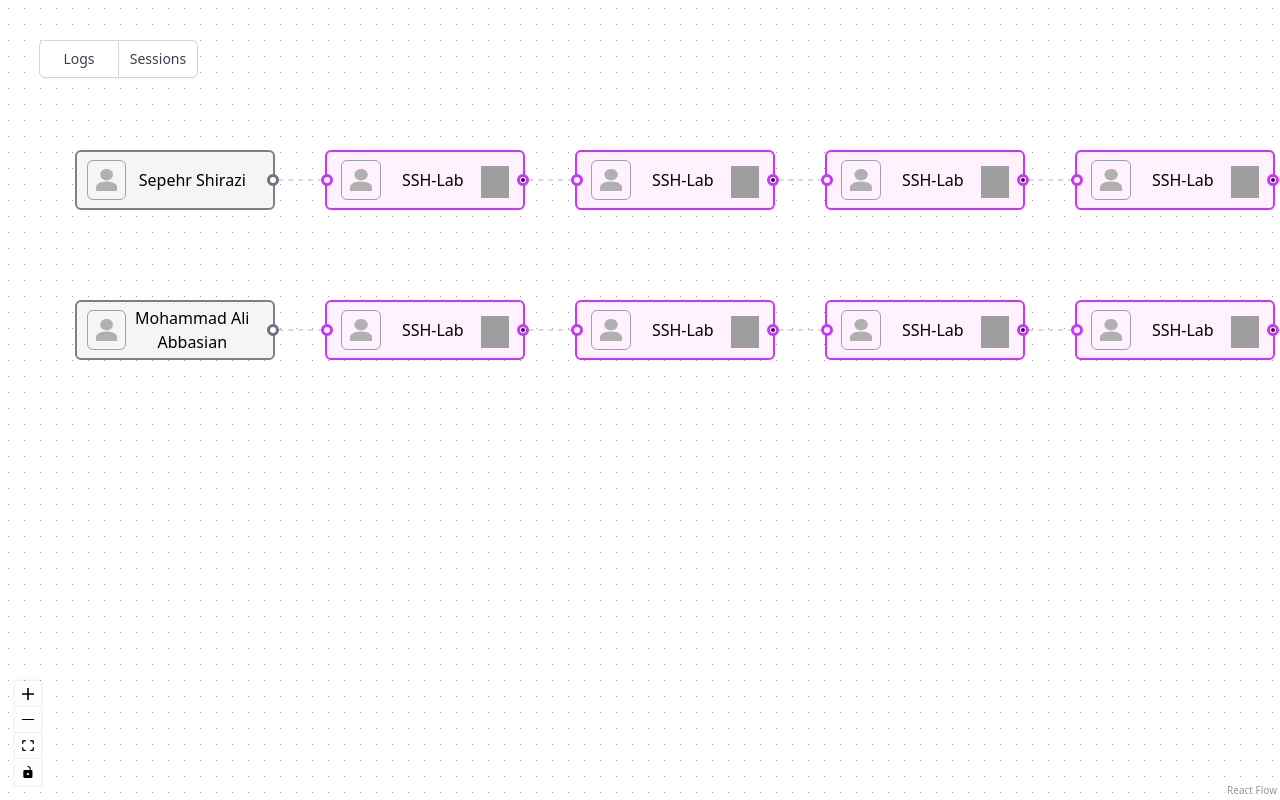
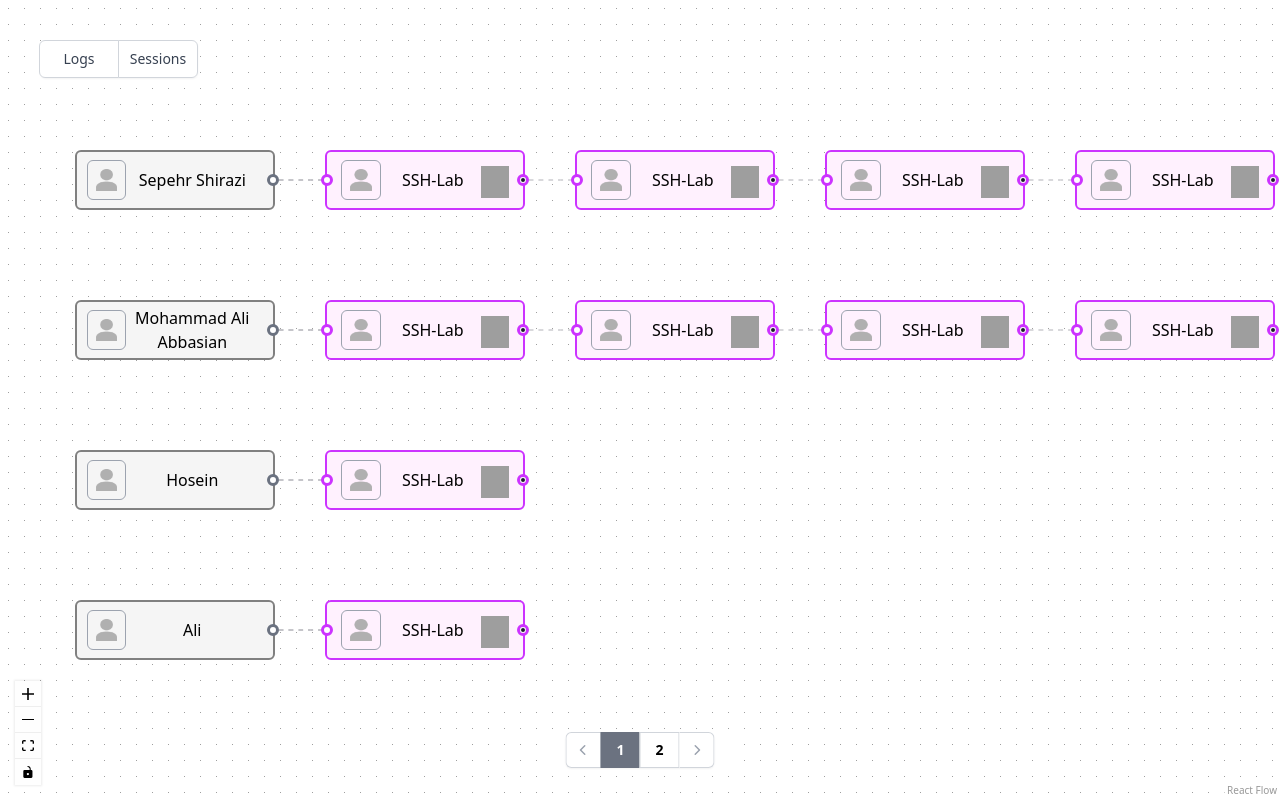
Before and after one commit to sepehrshz/workflow, a React (Vite) app: page /sessions in a window 1280 px wide. Built offline with nearby package versions, Linux system fonts and the light colour scheme; grey boxes are pictures that could not be loaded.

Commit message:
feat: add pagination to userFlow page

```diff
--- a/src/assets/sessions.json
+++ b/src/assets/sessions.json
@@ -148,7 +148,7 @@
     "accessType": "portal",
     "protocol": "ssh",
     "appName": "SSH-Lab",
-    "userName": "Mohammad Ali Abbasian",
+    "userName": "Matin",
     "dstIp": "192.168.6.119",
     "clientIp": "192.168.6.104",
     "clientIpDesc": "LAN",
@@ -188,7 +188,7 @@
     "accessType": "portal",
     "protocol": "ssh",
     "appName": "SSH-Lab",
-    "userName": "Mohammad Ali Abbasian",
+    "userName": "Matin",
     "dstIp": "192.168.6.119",
     "clientIp": "192.168.6.104",
     "clientIpDesc": "LAN",
@@ -268,7 +268,7 @@
     "accessType": "portal",
     "protocol": "ssh",
     "appName": "SSH-Lab",
-    "userName": "Mohammad Ali Abbasian",
+    "userName": "Reza",
     "dstIp": "192.168.6.119",
     "clientIp": "192.168.6.104",
     "clientIpDesc": "LAN",
@@ -308,7 +308,7 @@
     "accessType": "portal",
     "protocol": "ssh",
     "appName": "SSH-Lab",
-    "userName": "Mohammad Ali Abbasian",
+    "userName": "Ali",
     "dstIp": "192.168.6.119",
     "clientIp": "192.168.6.104",
     "clientIpDesc": "LAN",
@@ -348,7 +348,7 @@
     "accessType": "portal",
     "protocol": "ssh",
     "appName": "SSH-Lab",
-    "userName": "Mohammad Ali Abbasian",
+    "userName": "Hosein",
     "dstIp": "192.168.6.119",
     "clientIp": "192.168.6.104",
     "clientIpDesc": "LAN",
--- a/src/assets/userLogs.json
+++ b/src/assets/userLogs.json
@@ -197,6 +197,62 @@
   },
   {
     "owner": "6fed5ef8-c214-473d-a56a-9d2b61e41b31",
+    "name": "1490b203fb1753f3f1fe6b64d629474e",
+    "createdTime": "2024-07-10T07:09:59.627456+03:30",
+    "userName": "Sepehr Shirazi",
+    "clientIp": "192.168.6.104",
+    "clientIpDesc": "LAN",
+    "userAgent": "Mozilla/5.0 (X11; Linux x86_64) AppleWebKit/537.36 (KHTML, like Gecko) Chrome/126.0.0.0 Safari/537.36",
+    "userAgentDesc": "Chrome 126.0.0 | Linux | Other",
+    "status": "connected",
+    "isSuccess": "true",
+    "result": "login",
+    "sessionIdentifier": "bc22d4156e"
+  },
+  {
+    "owner": "6fed5ef8-c214-473d-a56a-9d2b61e41b31",
+    "name": "1b3faf6d6225b32364923526d646f986",
+    "createdTime": "2024-07-10T07:15:43.229883+03:30",
+    "userName": "Sepehr Shirazi",
+    "clientIp": "192.168.1.186",
+    "clientIpDesc": "LAN",
+    "userAgent": "Mozilla/5.0 (Windows NT 10.0; Win64; x64) AppleWebKit/537.36 (KHTML, like Gecko) Chrome/126.0.0.0 Safari/537.36",
+    "userAgentDesc": "Chrome 126.0.0 | Windows 10 | Other",
+    "status": "connected",
+    "isSuccess": "true",
+    "result": "signout",
+    "sessionIdentifier": "270968924b"
+  },
+  {
+    "owner": "6fed5ef8-c214-473d-a56a-9d2b61e41b31",
+    "name": "1490b203fb1753f3f1fe6b64d629474e",
+    "createdTime": "2024-07-09T11:09:59.627456+03:30",
+    "userName": "Sepehr Shirazi",
+    "clientIp": "192.168.6.104",
+    "clientIpDesc": "LAN",
+    "userAgent": "Mozilla/5.0 (X11; Linux x86_64) AppleWebKit/537.36 (KHTML, like Gecko) Chrome/126.0.0.0 Safari/537.36",
+    "userAgentDesc": "Chrome 126.0.0 | Linux | Other",
+    "status": "connected",
+    "isSuccess": "true",
+    "result": "login",
+    "sessionIdentifier": "bc22d4156e"
+  },
+  {
+    "owner": "6fed5ef8-c214-473d-a56a-9d2b61e41b31",
+    "name": "1b3faf6d6225b32364923526d646f986",
+    "createdTime": "2024-07-09T11:15:43.229883+03:30",
+    "userName": "Sepehr Shirazi",
+    "clientIp": "192.168.1.186",
+    "clientIpDesc": "LAN",
+    "userAgent": "Mozilla/5.0 (Windows NT 10.0; Win64; x64) AppleWebKit/537.36 (KHTML, like Gecko) Chrome/126.0.0.0 Safari/537.36",
+    "userAgentDesc": "Chrome 126.0.0 | Windows 10 | Other",
+    "status": "connected",
+    "isSuccess": "true",
+    "result": "signout",
+    "sessionIdentifier": "270968924b"
+  },
+  {
+    "owner": "6fed5ef8-c214-473d-a56a-9d2b61e41b31",
     "name": "87345a720b67d4f3ae5b6523dd09395a",
     "createdTime": "2024-07-08T18:15:29.851336+03:30",
     "userName": "Reza",
--- a/src/pages/SessionsFlow.tsx
+++ b/src/pages/SessionsFlow.tsx
@@ -1,12 +1,12 @@
-import { useEffect, useState } from "react";
+import { Node } from "../types/node";
+import { Edge } from "../types/edge";
 import SessionNode from "../components/SessionNode";
+import { useState } from "react";
 import UserNode from "../components/UserNode";
 import {
   ReactFlow,
   Background,
   Controls,
-  Position,
-  Handle,
   useEdgesState,
   useNodesState,
   getConnectedEdges,
@@ -14,42 +14,35 @@ import {
 import "@xyflow/react/dist/style.css";
 import { Link } from "react-router-dom";
 import userSession from "../assets/sessions.json";
-import { useCallback } from "react";
+import { useCallback, useEffect } from "react";
 import { Session } from "../types/session";
+import Pagination from "../layouts/Pagination";
 
 const SessionsFlow = () => {
-  interface Node {
-    id: string;
-    type?: string;
-    data: { label: ReactElement };
-    position: { x: number; y: number };
-    targetPosition?: string;
-    sourcePosition?: string;
-    style?: { [key: string]: string | number };
-    count?: number;
-  }
-
-  interface Edge {
-    type?: "smoothstep";
-    id: string;
-    source: string;
-    target: string;
-    animated: boolean;
-  }
+  const [startIndex, setStartIndex] = useState(0);
+  const handleChangePage = (index: number) => {
+    setStartIndex((index - 1) * 4);
+  };
   const initialNodes: Node[] = [],
     initialEdges: Edge[] = [];
-
   const addEdge = (newEdge: Edge) => {
     setEdges((prev) => [...prev, newEdge]);
   };
+  const userList: string[] = [];
   //sort logs by created time
   userSession.sort((a, b) => new Date(a.createdTime) - new Date(b.createdTime));
 
   //get all usernames
   const userNames = [...new Set(userSession.map((item) => item.userName))];
-
+  useEffect(() => {
     //add user nodes to initialNodes array
+    initialNodes.splice(0, initialNodes.length);
+    setNodes(initialNodes);
+    userList.splice(0, userList.length);
     userNames.forEach((user, index) => {
+      if (index <= startIndex + 3 && index >= startIndex) {
+        userList.push(user);
+        if (!initialNodes.some((item) => item.id === user)) {
           initialNodes.push({
             id: user,
             data: {
@@ -62,7 +55,7 @@ const SessionsFlow = () => {
                 </Link>
               ),
             },
-      position: { x: 75, y: (index + 1) * 150 },
+            position: { x: 75, y: ((index % 4) + 1) * 150 },
             count: 0,
             sessionNum: 4,
             type: "output",
@@ -85,11 +78,14 @@ const SessionsFlow = () => {
             target: user + "1",
             animated: true,
           });
+        }
+      }
     });
 
     //add logs nodes
     userSession.forEach((log, index) => {
       const user = initialNodes.find((item) => item.id == log.userName);
+      if (userList.includes(user?.id)) {
         if (user.count < user.sessionNum) {
           const positionY = user.position.y;
           user.count++;
@@ -115,275 +111,35 @@ const SessionsFlow = () => {
             },
           });
           if (index !== userSession.length - 1) {
-        if (user.count > 1) {
+            if (
+              user.count > 1 &&
+              !initialEdges.some(
+                (item) =>
+                  item.id ===
+                  "e-" + user.id + "" + (user.count - 1) + "-" + user.count,
+              )
+            ) {
+              // initialEdges.push({
               initialEdges.push({
                 id: "e-" + user.id + "" + (user.count - 1) + "-" + user.count,
                 source: user.id + (user.count - 1),
                 target: user.id + user.count,
                 animated: true,
+                // });
               });
+              setEdges(initialEdges);
+            }
           }
         }
       }
     });
-
-  // expand function
-  let userCount = 1;
-  const expand = (user: Node, firstTime: boolean) => {
-    const expandNodeIndex = initialNodes.findIndex(
-      (item) => item.id === user.id + "-expand",
-    );
-    initialNodes.splice(expandNodeIndex, 1);
-    const filteredSession = userSession.filter(
-      (session) => session.userName === user.id,
-    );
-    filteredSession.forEach((session: Session, index) => {
-      if (index === 0) {
-        userCount = 1;
-      }
-      const sessionNodeId = `${user.id}${userCount}`;
-      //check if it is duplicate node
-      if (
-        !initialNodes.some((node) => node.id === sessionNodeId) &&
-        userCount !== 0
-      ) {
-        //add session nodes
-        initialNodes.push({
-          id: `${user.id}${userCount}`,
-          type: "default",
-          data: {
-            label: (
-              <SessionNode
-                key={`${user.id}-${index}`}
-                userSession={filteredSession[index]}
-              />
-            ),
-          },
-          position: {
-            x: userCount * 250,
-            y: user.position.y,
-          },
-          sourcePosition: "right",
-          targetPosition: "left",
-          style: {
-            width: "200px",
-            height: "60px",
-            fontSize: "13px",
-            display: "flex",
-            justifyContent: "center",
-            alignItems: "center",
-            cursor: "pointer",
-            border: "2px solid #cc33ff",
-            borderRadius: "6px",
-            backgroundColor: "#fff1fe",
-            transition: "all 1s ease",
-            opacity: 0,
-          },
-        });
-        setNodes(initialNodes);
-        setTimeout(() => {
-          // initialNodes[initialNodes.length - 1].position.x += 75;
-          // initialNodes[initialNodes.length - 1].style!.opacity = 1;
-          const lastAddNode = initialNodes.find(
-            (item) => item.id === sessionNodeId,
-          );
-          lastAddNode!.position.x += 75;
-          lastAddNode!.style!.opacity = 1;
-          setNodes(initialNodes);
-        }, 10);
-      }
-      if (
-        !edges.some(
-          (edge) => edge.id === `e-${user.id}${userCount - 1}-${userCount}`,
-        ) &&
-        userCount > 1 &&
-        firstTime
-      ) {
-        const newEdge = {
-          id: `e-${user.id}${userCount - 1}-${userCount}`,
-          source: user.id + (userCount - 1),
-          target: user.id + userCount,
-          animated: true,
-        };
-        addEdge(newEdge);
-      }
-      userCount++;
-    });
-    // shrink node
-    initialNodes.push({
-      id: user.id + "-shrink",
-      data: {
-        label: (
-          <div
-            className="w-full h-10 flex items-center justify-center"
-            onClick={() => shrink(user, userCount)}
-          >
-            <Handle
-              className="h-3 w-3 border-[3px] bg-white border-gray-400"
-              type="target"
-              position={Position.Left}
-            />
-            <div>Shrink</div>
-          </div>
-        ),
-      },
-      position: {
-        x: userCount * 250,
-        y: user.position.y + 10,
-      },
-      targetPosition: "left",
-      type: "output",
-      style: {
-        width: "100px",
-        height: "40px",
-        fontSize: "13px",
-        display: "flex",
-        justifyContent: "center",
-        alignItems: "center",
-        cursor: "pointer",
-        border: "2px solid grey",
-        borderRadius: "6px",
-        visibility: "visible",
-        transition: "all 1s ease",
-        opacity: 0,
-      },
-    });
-    setNodes(initialNodes);
-    setTimeout(() => {
-      const shrinkNode = initialNodes.find(
-        (item) => item.id === user.id + "-shrink",
-      );
-      shrinkNode!.position.x += 75;
-      shrinkNode!.style!.opacity = 1;
-      setNodes(initialNodes);
-    }, 10);
-    if (firstTime) {
-      const shrinkEdge = {
-        id: `e-${user.id}-shrink`,
-        source: initialNodes[initialNodes.length - 2].id,
-        target: `${user.id}-shrink`,
-        animated: true,
-      };
-      addEdge(shrinkEdge);
-    }
-  };
-
-  const shrink = (user: Node, index: number) => {
-    const shrinkNodeIndex = initialNodes.findIndex(
-      (item) => item.id === user.id + "-shrink",
-    );
-    //delete shrink node
-    initialNodes.splice(shrinkNodeIndex, 1);
-    //delete expanded nodes
-    while (index - 1 > 4) {
-      initialNodes.splice(
-        initialNodes.findIndex((item) => item.id === `${user.id}${index - 1}`),
-        1,
-      );
-      index--;
-    }
-    //push expand node
-    initialNodes.push({
-      id: user.id + "-expand",
-      data: {
-        label: (
-          <div
-            className="w-full h-10 flex items-center justify-center"
-            onClick={() => expand(user, false)}
-          >
-            <Handle
-              className="h-3 w-3 border-[3px] bg-white border-gray-400"
-              type="target"
-              position={Position.Left}
-            />
-            <div>Expand</div>
-          </div>
-        ),
-      },
-      position: {
-        x: (user.count! + 1) * 250 + 225,
-        y: user.position.y + 12.5,
-      },
-      type: "input",
-      style: {
-        width: "100px",
-        height: "40px",
-        fontSize: "13px",
-        display: "flex",
-        justifyContent: "center",
-        alignItems: "center",
-        cursor: "pointer",
-        border: "2px solid grey",
-        borderRadius: "6px",
-        visibility: "visible",
-        opacity: 0,
-        transition: "all 1s ease",
-      },
-    });
-    setNodes(initialNodes);
-    setTimeout(() => {
-      initialNodes[initialNodes.length - 1].position.x -= 150;
-      initialNodes[initialNodes.length - 1].style!.opacity = 1;
-      setNodes(initialNodes);
-    }, 10);
-  };
-
-  //add expand nodes
-  userNames.forEach((user) => {
-    const findUser = initialNodes.find((item) => item.id === user) as Node;
-    initialNodes.push({
-      id: user + "-expand",
-      type: "input",
-      data: {
-        label: (
-          <div
-            className="w-full h-10 flex items-center justify-center"
-            onClick={() => expand(findUser, true)}
-          >
-            <Handle
-              className="h-3 w-3 border-[3px] bg-white border-gray-400"
-              type="target"
-              position={Position.Left}
-            />
-            <div>Expand</div>
-          </div>
-        ),
-      },
-      position: {
-        x: (findUser.count! + 1) * 250 + 75,
-        y: findUser.position.y + 12.5,
-      },
-      sourcePosition: "right",
-      targetPosition: "left",
-      style: {
-        width: "100px",
-        height: "35px",
-        fontSize: "13px",
-        display: "flex",
-        justifyContent: "center",
-        alignItems: "center",
-        cursor: "pointer",
-        border: "2px solid grey",
-        borderRadius: "6px",
-        transition: "all 1s ease",
-        opacity: 1,
-      },
-    });
-    initialEdges.push({
-      id: `e-${user}-expand`,
-      source: `${user}4`,
-      target: user + "-expand",
-      animated: true,
-    });
-  });
+  }, [startIndex]);
 
   const [nodes, setNodes, onNodesChange] = useNodesState(initialNodes);
   const [edges, setEdges, onEdgesChange] = useEdgesState(initialEdges);
-
   useEffect(() => {
     console.log(edges);
-  }, [edges]);
-
+  });
   const onNodesDelete = useCallback(
     (deleted) => {
       setEdges(
@@ -419,6 +175,10 @@ const SessionsFlow = () => {
       onNodesChange={onNodesChange}
       onEdgesChange={onEdgesChange}
     >
+      <Pagination
+        onChangePage={handleChangePage}
+        userNumber={userNames.length}
+      />
       <Background color="grey" gap={16} />
       <Controls />
     </ReactFlow>
--- a/src/pages/UserFlow.tsx
+++ b/src/pages/UserFlow.tsx
@@ -14,10 +14,13 @@ import "@xyflow/react/dist/style.css";
 import userLogs from "../assets/userLogs.json";
 import userSession from "../assets/sessions.json";
 import { useParams, useLocation } from "react-router-dom";
-import { ReactElement, useCallback, useEffect, useState } from "react";
+import { useCallback, useEffect, useState } from "react";
 import UserNode from "../components/UserNode";
 import LogNode from "../components/LogNode";
 import SessionNode from "../components/SessionNode";
+import { Node } from "../types/node";
+import { Edge } from "../types/edge";
+import Pagination from "../layouts/Pagination";
 
 userLogs.sort(
   (a, b) =>
@@ -31,25 +34,15 @@ function UserFlow() {
   const { id } = useParams();
   const location = useLocation();
 
-  interface Node {
-    id: string;
-    type?: string;
-    data: { label: ReactElement };
-    position: { x: number; y: number };
-    targetPosition?: string;
-    sourcePosition?: string;
-    style?: { [key: string]: string | number };
-  }
-  interface Edge {
-    type?: "smoothstep";
-    id: string;
-    source: string;
-    target: string;
-    animated: boolean;
-  }
-
   const addEdge = (newEdge: Edge) => {
     setEdges((prev) => [...prev, newEdge]);
+  };
+
+  const [visitedPages, setVisitedPages] = useState<number[]>([]);
+
+  const [startIndex, setStartIndex] = useState(0);
+  const handleChangePage = (index: number) => {
+    setStartIndex((index - 1) * 3);
   };
 
   const initialNodes: Node[] = [];
@@ -79,14 +72,21 @@ function UserFlow() {
       backgroundColor: "#f5f5f5",
     },
   });
-  let loginCount =
-      (-1 *
-        (filteredLog.filter((item) => item.result === "login").length - 1)) /
-      2,
-    prevloginIndex = 0;
-
+  let loginCount = -1;
+  let prevloginIndex = 0;
+  let loginNumber = 0;
+  let signoutNumber = 0;
+  const [isFirst, setIsFirst] = useState(true);
+  useEffect(() => {
+    if (!isFirst) {
+      initialNodes.splice(1, initialNodes.length);
+      setNodes(initialNodes);
+    }
+    setIsFirst(false);
     filteredLog.forEach((log, index) => {
       if (log.result === "login") {
+        loginNumber++;
+        if (loginNumber > startIndex && loginNumber <= startIndex + 3) {
           prevloginIndex = index;
           initialNodes.push({
             id: index.toString(),
@@ -109,14 +109,20 @@ function UserFlow() {
             },
           });
           loginCount++;
-      initialEdges.push({
+          if (!visitedPages.includes(index)) {
+            addEdge({
               type: "smoothstep",
               id: "e" + id + "-" + index.toString(),
               source: id || "",
               target: index.toString(),
               animated: true,
             });
+            visitedPages.push(index);
+          }
+        }
       } else if (log.result === "signout") {
+        signoutNumber++;
+        if (signoutNumber > startIndex && signoutNumber <= startIndex + 3) {
           const loginIndex = prevloginIndex;
           initialNodes.push({
             id: prevloginIndex + "-expand",
@@ -177,22 +183,27 @@ function UserFlow() {
               transition: "all 1s ease",
             },
           });
-      initialEdges.push({
+          if (!visitedPages.includes(index)) {
+            addEdge({
               type: "smoothstep",
               id: "e-" + prevloginIndex + "-expand",
               source: prevloginIndex.toString(),
               target: prevloginIndex + "-expand",
               animated: true,
             });
-      initialEdges.push({
+            addEdge({
               type: "smoothstep",
               id: "e" + prevloginIndex.toString() + "-" + index.toString(),
               source: prevloginIndex + "-expand",
               target: index.toString(),
               animated: true,
             });
+            visitedPages.push(index);
+          }
+        }
       }
     });
+  }, [startIndex]);
 
   const expand = (
     loginIndex: number,
@@ -484,6 +495,9 @@ function UserFlow() {
       );
     }
   }, []);
+  useEffect(() => {
+    console.log(edges);
+  }, [edges]);
   return (
     <ReactFlow
       nodes={nodes}
@@ -492,6 +506,10 @@ function UserFlow() {
       onNodesChange={onNodesChange}
       onEdgesChange={onEdgesChange}
     >
+      <Pagination
+        onChangePage={handleChangePage}
+        userNumber={filteredLog.length / 2}
+      />
       <Background color="grey" gap={16} />
       <Controls />
     </ReactFlow>
```
Also changed, not shown: src/pages/LogsFlow.tsx (+0 -16 lines). Lines whose indentation alone changed are shown as unchanged.
